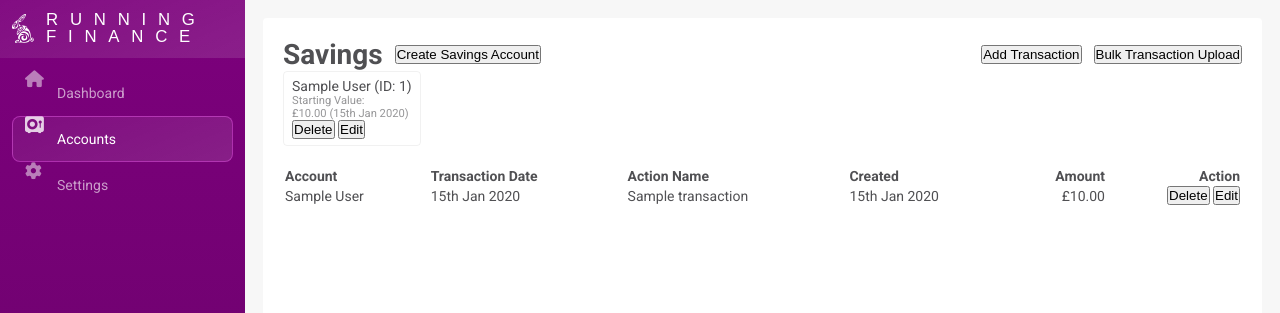
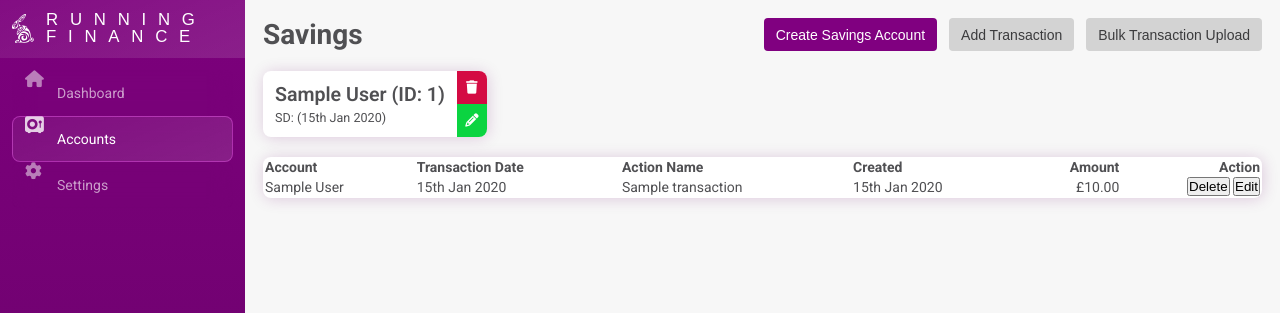
Before and after one commit to JD2410/Finances, a Django app: page /savings/ in a window 1280 px wide. Shown: the top 313 px of the page. Run offline with Django 5.2, Linux system fonts and the light colour scheme; tables that the repository leaves empty hold one stand-in row (values such as "Sample post"); some libraries are stand-ins or nearby versions; some web fonts are replaced.

Commit message:
full page styling (basic structure

```diff
--- a/finances/static/styles.css
+++ b/finances/static/styles.css
@@ -160,18 +160,22 @@ body {
     align-self: center;
     margin: auto;
 }
-.page-header {
-    display: flex;
-    justify-content: space-between;
-    align-items: center;
+.button {
+    padding: 8px 12px;
+    border-radius: 4px;
+    display: block;
+    border: 0;
+    font-size: 1em;
+    background-color: lightgray;
+    color: #3b3b3d;
 
-    & > div {
-        display: flex;
-        align-items: center;
-        gap: 12px;
+    text-decoration: none;
+
+    &.primary {
+        background-color: purple;
+        color: #fff;
     }
 }
-
 .widget-area {
     display: grid;
     grid-template-columns: 49% 49%;
@@ -215,9 +237,84 @@ body {
         }
     }
 }
-.page {
-    background-color: #fff;
-    padding: 20px;
-    border-radius: 4px;
-    height: calc(100% - 40px);
+
+.full-page {
+
+    .main-area {
+        gap: 20px;
+        display: flex;
+        flex-direction: column;
+    }
+    .page-header {
+        display: flex;
+        justify-content: space-between;
+        flex-direction: row;
+
+        & > div {
+            display: flex;
+            gap: 12px;
+        }
+    }
+    .page-cards {
+        display: flex;
+        flex-direction: row;
+        gap: 20px;
+
+        .card {
+            background-color: #fff;
+            border-radius: 8px;
+            box-shadow: 1px 1px 15px 0 rgba(112, 2, 112, 0.19);
+            overflow: hidden;
+
+            .lead {
+                font-size: 1.4em;
+                font-weight: 600;
+            }
+            .sub {
+                font-size: 0.9em;
+            }
+
+            &.savings {
+                display: flex;
+                flex-direction: row;
+                gap: 0;
+
+                .info {
+                    padding: 12px;
+                    display: flex;
+                    flex-direction: column;
+                    gap: 4px;
+                }
+
+                .actions {
+                    display: flex;
+                    flex-direction: column;
+                    gap: 0;
+                    line-height: 0;
+
+                    button {
+                        height: 50%;
+                        width: 30px;
+                        border: 0px;
+                        color: #fff;
+
+                        img {
+                            width: 100%;
+                        }
+                        &.account-edit {
+                            background-color: color(srgb 0.0415 0.83 0.2539);
+                        }
+                        &.account-delete {
+                            background-color: color(srgb 0.83 0.0415 0.2621);
+                        }
+                    }
+                }
+            }
+        }
+    }
+    .page-section {
+        background-color: #fff;
+        border-radius: 8px;
+        box-shadow: 1px 1px 15px 0 rgba(112, 2, 112, 0.19);
+    }
 }
--- a/finances/templates/dashboard.html
+++ b/finances/templates/dashboard.html
@@ -20,9 +20,8 @@
     <div class="page-container">
         {% include "_partials/header.html" with page='home' %}
         <div class="main-area">
-
             <div class="container widget-area">
-                <h1>Dashbaord</h1>
+                <h1>Dashboard</h1>
                 <div class="widget full">
                     <div class="header">
                         <h2>Account Progress</h2>
@@ -32,6 +31,7 @@
                 <div class="widget">
                     <div class="header">
                         <h2>Transactions</h2>
+                        <a href="{% url 'savings' %}" class="button primary">All Transactions</a>
                     </div>
                     <div class="body">
                         {% if recent_transactions %}
--- a/finances/templates/savings.html
+++ b/finances/templates/savings.html
@@ -18,38 +18,46 @@
     <script src="{% static 'savings/scripts.js' %}?{% now "U" %}"></script>
 
 </head>
-<body>
+<body class="full-page">
     <div class="page-container">
         {% include "_partials/header.html" with page='savings' %}
         <div class="main-area">
-            <div class="container page">
             <div class="page-header">
+                <h1>Savings</h1>
                 <div>
-                        <h1>Savings</h1><button class='open-modal' data-modal="savingAccount">Create Savings Account</button></div>
-                    <div>
-                        <button class='open-modal' data-modal="savingAccountsRecord">Add Transaction</button>
-                        <button class='open-modal' data-modal="uploadCSV">Bulk Transaction Upload</button>
+                    <button class='open-modal button primary' data-modal="savingAccount">Create Savings Account</button>
+                    <button class='open-modal button' data-modal="savingAccountsRecord">Add Transaction</button>
+                    <button class='open-modal button' data-modal="uploadCSV">Bulk Transaction Upload</button>
                 </div>
             </div>
+            <div class="page-cards">
                 {% if accounts %}
-                <div class="account-cards">
                     {% for acc in accounts %}
-                        <form action="" method="post" class="card" id="account_{{ acc.id }}">
+                        <form action="" method="post" class="card savings" id="account_{{ acc.id }}">
                             {% csrf_token %}
-                            <div class="name" data-value="{{ acc.name }}">{{ acc.name }} (ID: {{ acc.id }})</div>
-                            <div class="id">Starting Value: </div>
+                            <div class="info">
+                                <div class="name lead" data-value="{{ acc.name }}">{{ acc.name }} (ID: {{ acc.id }})</div>
+                                <div class="sub" title="Starting Amount">
+                                    SD:
                                     {% if acc.firstDate != None %}
-                                <div class="id">£{{ acc.first|floatformat:2|intcomma  }} ({{ acc.firstDate|date:"jS M Y" }})</div>
+                                        ({{ acc.firstDate|date:"jS M Y" }})
                                     {% else %}
-                                <div class="id">Not Set</div>
+                                        Not Set
                                     {% endif %}
+                                </div>
+                            </div>
+                            <div class="actions">
+                                <button class="account-delete" type="submit" name="deleteAccount" value="Delete"><i class="fa-solid fa-trash"></i></button>
+                                <button class="account-edit" data-value="{{ acc.id }}"><i class="fa-solid fa-pencil"></i></button>
+                            </div>
+                            <input type="hidden" name="accountId" value="{{acc.id}}">
                             <input type="hidden" name="accountType" value="{{acc.accountType.id}}">
-                            <input type="submit" name="deleteAccount" value="Delete">
-                            <button class="account-edit" data-value="{{ acc.id }}">Edit</button>
+
                         </form>
                     {% endfor %}
+                {% endif %}
             </div>
-                {% endif %}
+            <div class="page-section">
                 {% if transactions %}
                 <div class="transactions">
                     <table>
```
Also changed, not shown: other parts of finances/static/styles.css (+30 -12 lines). Lines whose indentation alone changed are shown as unchanged.
